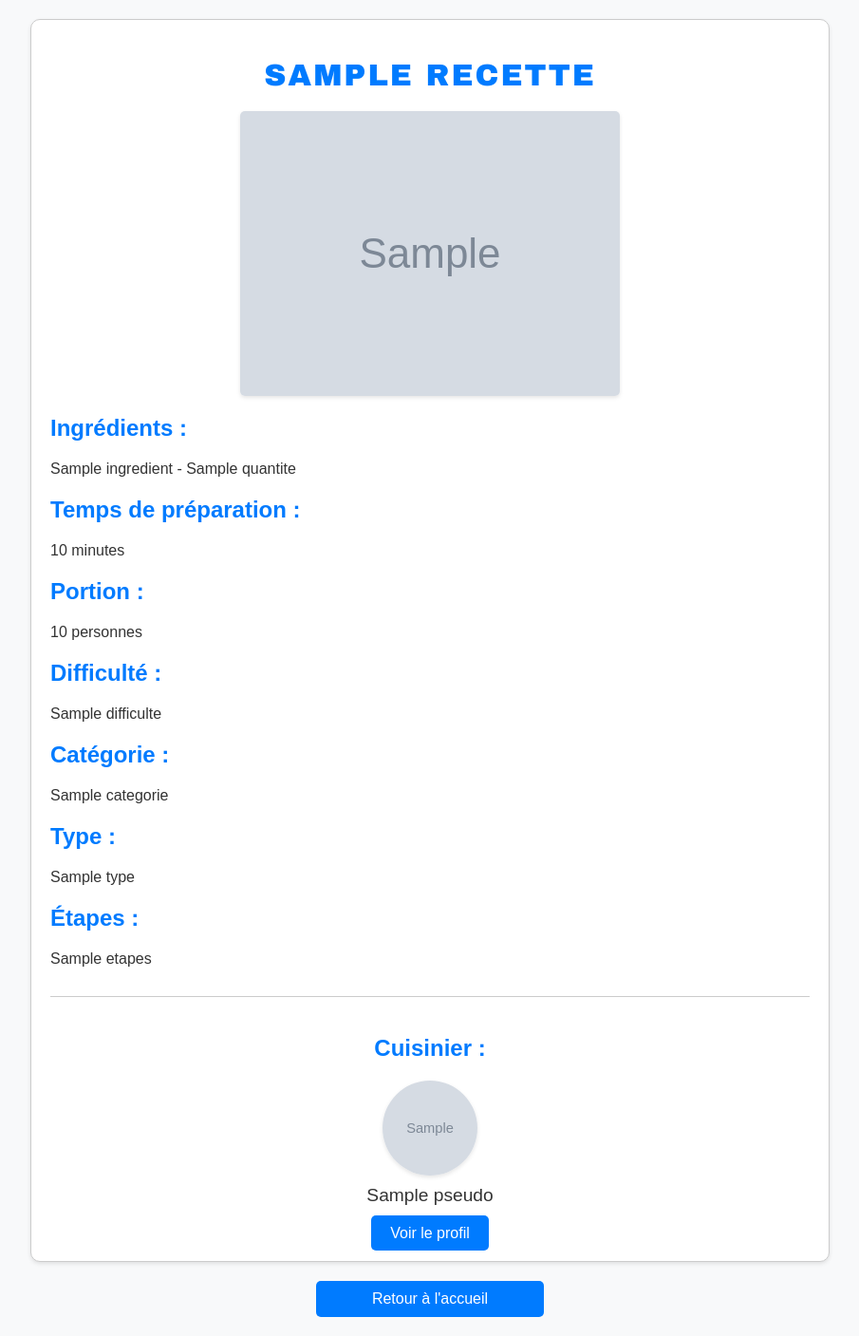
After one commit to Ecstasea/ProjetGlo2005, a Flask app: template app/templates/recette.html in a window 1280 px wide. The commit adds this page. Shown: the whole page at 95% size, without its empty margins (187-1092 px from the left). Run offline with Flask 3, Linux system fonts and the light colour scheme; the template is opened without the code that fills it: most values are stand-ins (such as "Sample title", 1, 10 or a date in 2020); grey boxes marked "Sample" are stand-in pictures; parts of the project's set-up code (start-up, migrations or seed data) failed here and were passed over.

Commit message:
Ajout de la page recette

```diff
--- /dev/null
+++ b/app/static/css/recette.css
@@ -0,0 +1,124 @@
+/* Styles généraux */
+body {
+    font-family: Arial, sans-serif;
+    background-color: #f8f9fa;
+    color: #333;
+    margin: 0;
+    padding: 0;
+}
+
+.page-container {
+    border: 1px solid #ccc;
+    border-radius: 10px;
+    padding: 20px;
+    box-shadow: 0 2px 4px rgba(0, 0, 0, 0.1);
+    background-color: #fff;
+    max-width: 800px;
+    margin: 20px auto;
+}
+
+.container {
+    margin-bottom: 20px;
+}
+
+/* Style du titre de la recette */
+h1 {
+    text-align: center;
+    margin-bottom: 20px;
+    font-size: 2em;
+    color: #007bff; /* Couleur bleue */
+    text-transform: uppercase; /* Convertit le texte en majuscules */
+    letter-spacing: 2px; /* Espacement entre les lettres */
+    font-family: 'Arial Black', sans-serif; /* Police de caractères */
+}
+
+/* Style de l'image de la recette */
+img {
+    display: block;
+    margin: 0 auto;
+    max-width: 100%;
+    height: auto;
+    border-radius: 5px;
+    box-shadow: 0 2px 4px rgba(0, 0, 0, 0.1);
+}
+
+/* Style de la liste des ingrédients */
+ul {
+    list-style-type: none;
+    padding: 0;
+}
+
+/* Style des éléments de la liste des ingrédients */
+li {
+    margin-bottom: 5px;
+}
+
+/* Style des titres */
+h2 {
+    margin-top: 20px;
+    font-size: 1.5em;
+    color: #007bff; /* Couleur bleue */
+}
+
+/* Style des paragraphes */
+p {
+    margin-top: 5px;
+}
+
+/* Style du bloc du cuisinier */
+.cuisinier {
+    text-align: center;
+    margin-top: 30px;
+    border-top: 1px solid #ccc;
+    padding-top: 20px;
+}
+
+/* Style de l'image du cuisinier */
+.cuisinier img {
+    width: 100px;
+    height: 100px;
+    border-radius: 50%;
+    margin-bottom: 10px;
+    box-shadow: 0 2px 4px rgba(0, 0, 0, 0.1);
+}
+
+/* Style du nom du cuisinier */
+.cuisinier p {
+    margin-bottom: 20px; /* Espace supplémentaire ajouté */
+    font-size: 1.2em;
+    color: #333;
+}
+
+/* Style du lien vers le profil du cuisinier */
+.cuisinier .button {
+    padding: 10px 20px;
+    background-color: #007bff;
+    color: #fff;
+    text-decoration: none;
+    border-radius: 5px;
+    transition: background-color 0.3s;
+}
+
+.cuisinier .button:hover {
+    background-color: #0056b3;
+}
+
+/* Styles précédents... */
+
+/* Style du bouton pour revenir à l'accueil */
+.home-button {
+    display: block;
+    width: 200px;
+    margin: 20px auto;
+    padding: 10px 20px;
+    background-color: #007bff;
+    color: #fff;
+    text-decoration: none;
+    text-align: center;
+    border-radius: 5px;
+    transition: background-color 0.3s;
+}
+
+.home-button:hover {
+    background-color: #0056b3;
+}
--- a/app/templates/accueil.html
+++ b/app/templates/accueil.html
@@ -36,7 +36,7 @@
                 <h3>{{ recette.nom }}</h3>
                 <div class="difficulty">
                     <span class="difficulty-level">{{ recette.difficulte }}</span>
-                    <button class="recipe-button">Voir la recette</button>
+                    <a href="{{ url_for('recette', id=recette.id) }}" class="recipe-button">Voir la recette</a>
                 </div>
             </div>
             {% endfor %}
--- /dev/null
+++ b/app/templates/recette.html
@@ -0,0 +1,43 @@
+<!DOCTYPE html>
+<html lang="en">
+<head>
+    <meta charset="UTF-8">
+    <meta name="viewport" content="width=device-width, initial-scale=1.0">
+    <title>{{ recette.nom }}</title>
+    <link rel="stylesheet" href="../static/css/recette.css">
+    <link rel="stylesheet" href="https://cdnjs.cloudflare.com/ajax/libs/font-awesome/5.15.4/css/all.min.css">
+</head>
+<body>
+    <div class="page-container">
+        <div class="container">
+            <h1>{{ recette.nom }}</h1>
+            <img src="{{ recette.photo }}" alt="Photo de la recette {{ recette.nom }}">
+            <h2>Ingrédients :</h2>
+            <ul>
+                {% for ingredient in ingredients %}
+                    <li>{{ ingredient.nom }} - {{ ingredient.quantite }}</li>
+                {% endfor %}
+            </ul>
+            <h2>Temps de préparation : </h2>
+            <p>{{ recette.temps_preparation }} minutes</p>
+            <h2>Portion :</h2>
+            <p>{{ recette.portion }} personnes</p>
+            <h2>Difficulté :</h2>
+            <p>{{ recette.difficulte }}</p>
+            <h2>Catégorie :</h2>
+            <p>{{ recette.categorie }}</p>
+            <h2>Type :</h2>
+            <p>{{ recette.type }}</p>
+            <h2>Étapes :</h2>
+            <p>{{ recette.etapes }}</p>
+        </div>
+        <div class="cuisinier">
+            <h2>Cuisinier :</h2>
+            <img src="{{ cuisinier.photo_profil }}" alt="Photo de profil de {{ cuisinier.pseudo }}">
+            <p>{{ cuisinier.pseudo }}</p>
+            <a href="#" class="button">Voir le profil</a>
+        </div>
+    </div>
+    <a href="{{ url_for('accueil') }}" class="home-button">Retour à l'accueil</a>
+</body>
+</html>
```
Also changed, not shown: app/__init__.py (+34 -1 lines).
